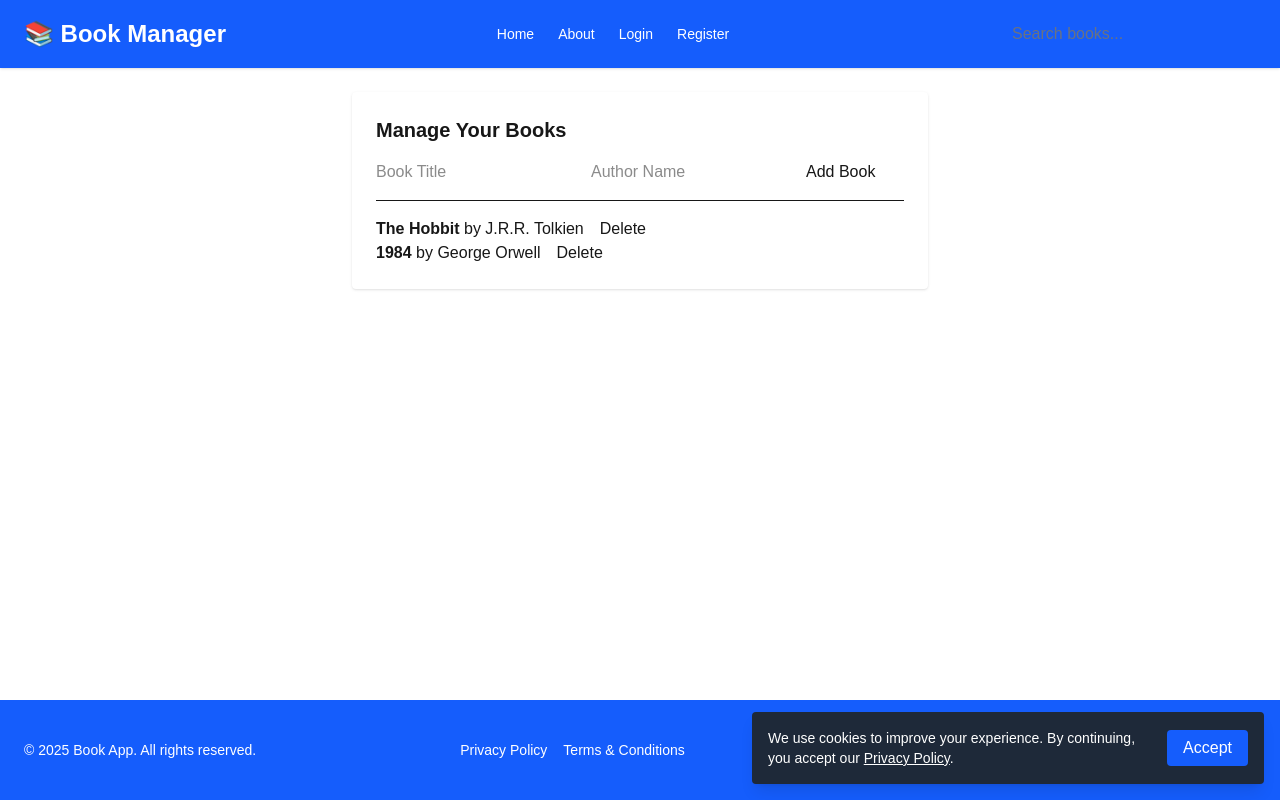
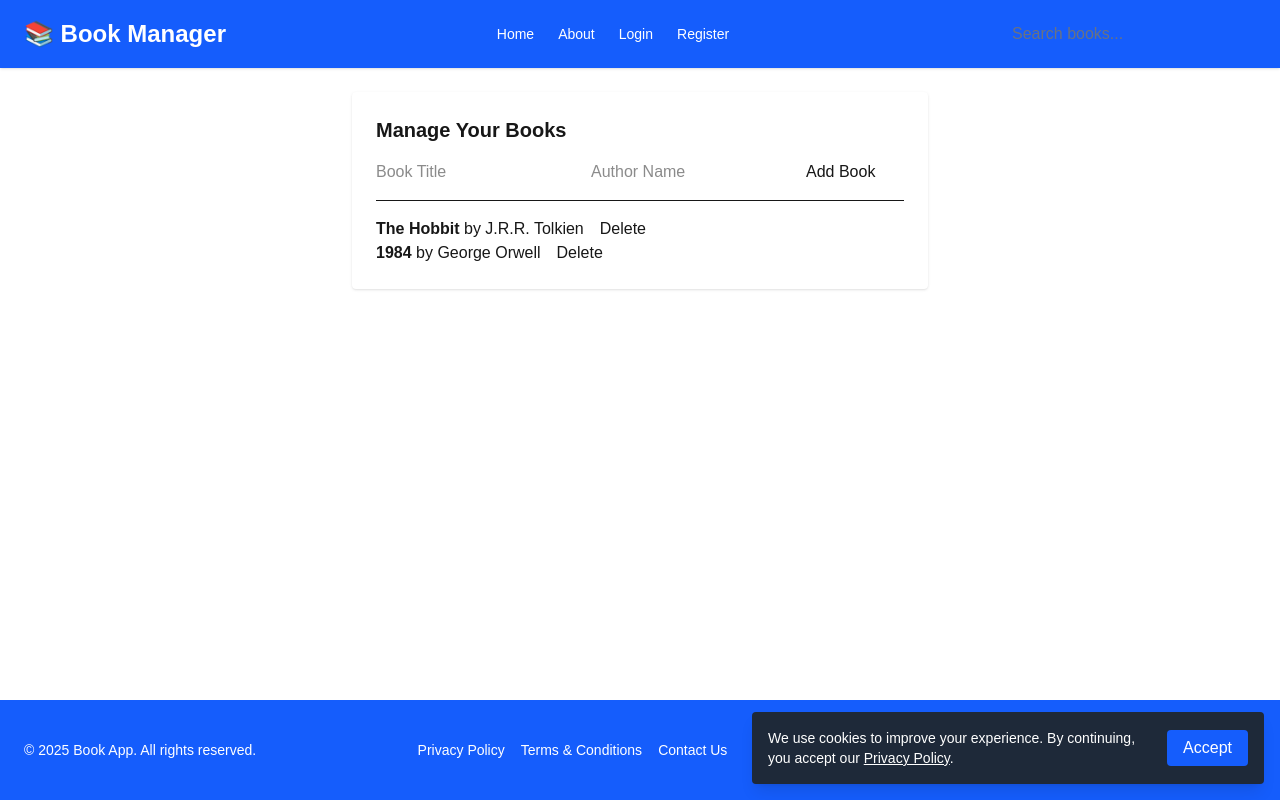
Before and after one commit to vernithcl/app-book, a Next.js app: page / in a window 1280 px wide. Built offline with nearby package versions, Linux system fonts and the light colour scheme.

Commit message:
add footer lnks

```diff
--- a/src/components/Footer.tsx
+++ b/src/components/Footer.tsx
@@ -23,6 +23,9 @@ export default function Footer() {
           <Link href="/terms" className="hover:underline">
             Terms & Conditions
           </Link>
+           <Link href="/terms" className="hover:underline">
+            Contact Us
+          </Link>
         </div>
 
         <form onSubmit={handleSubscribe} className="flex flex-col sm:flex-row gap-2">
```
